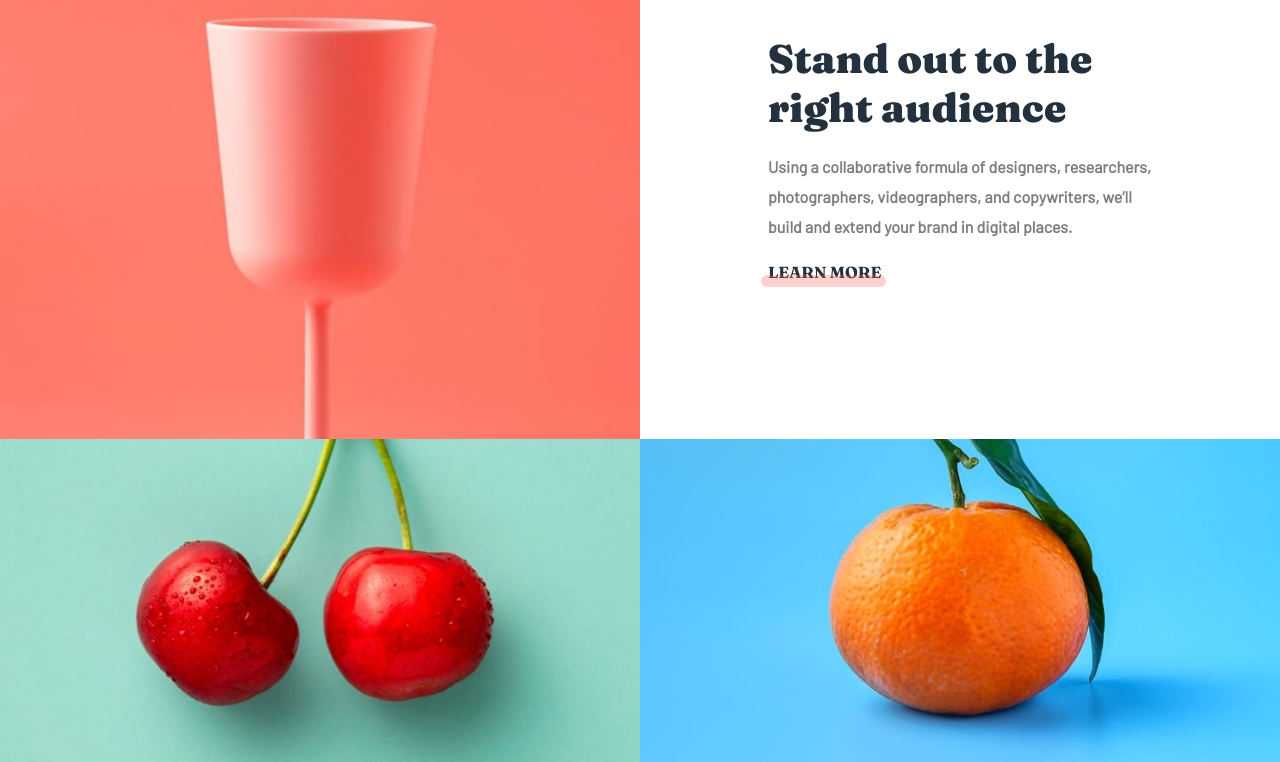
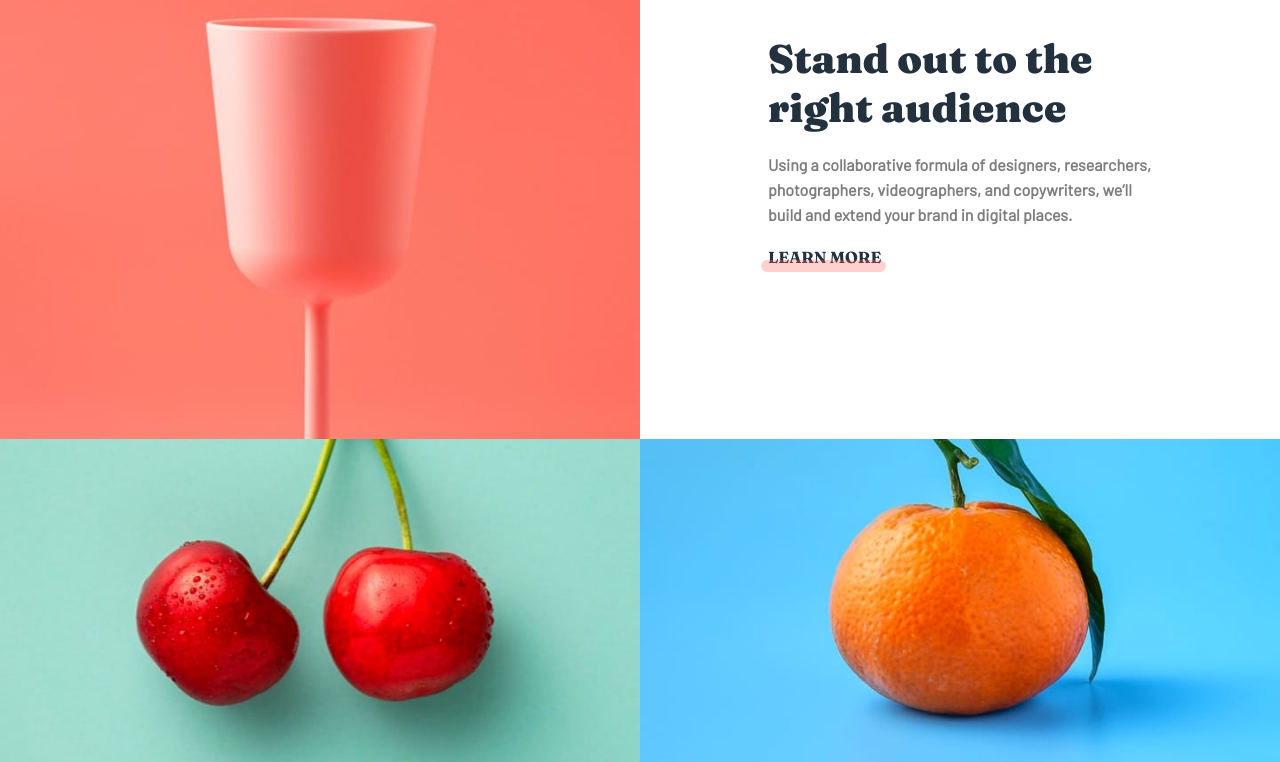
Before and after one commit to alielmala/sunnyside-agency, a plain HTML site: page index.html in a window 1280 px wide. Shown: the part 1420-2182 px from the top of the page. Drawn offline with Linux system fonts and the light colour scheme.

Commit message:
fix line height problem

```diff
--- a/main.css
+++ b/main.css
@@ -131,12 +131,16 @@ section p {
     font-family: 'Barlow';
     color: #7d7e80;
     padding-top: 20px;
-    line-height: 30px;
     padding-bottom: 20px;
     font-weight: 600;
     font-size: 16px;
 }
-
+#menu_first p{
+    line-height: 30px;
+}
+#menu_second p{
+    line-height: 25px;
+}
 section a {
     font-family: "Fraunces", serif;
     text-decoration: none;
```
